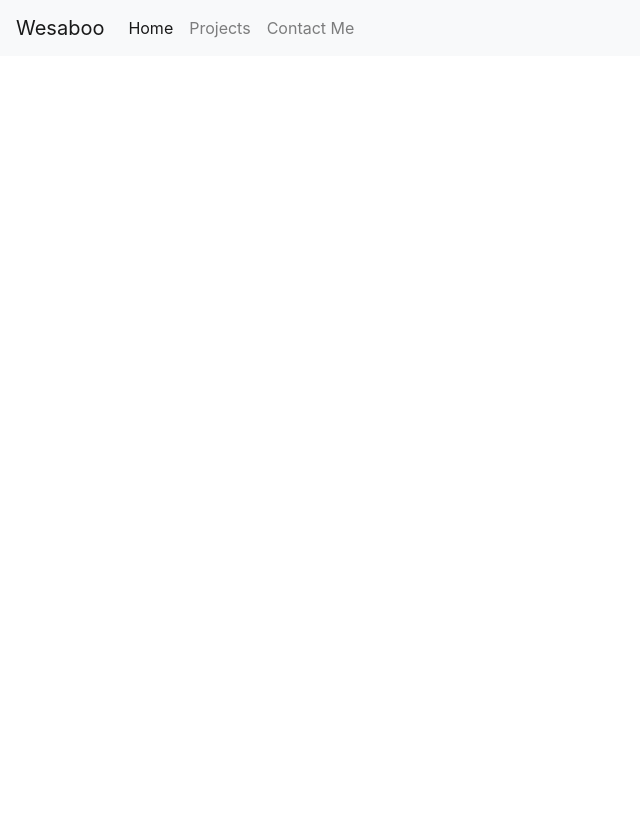
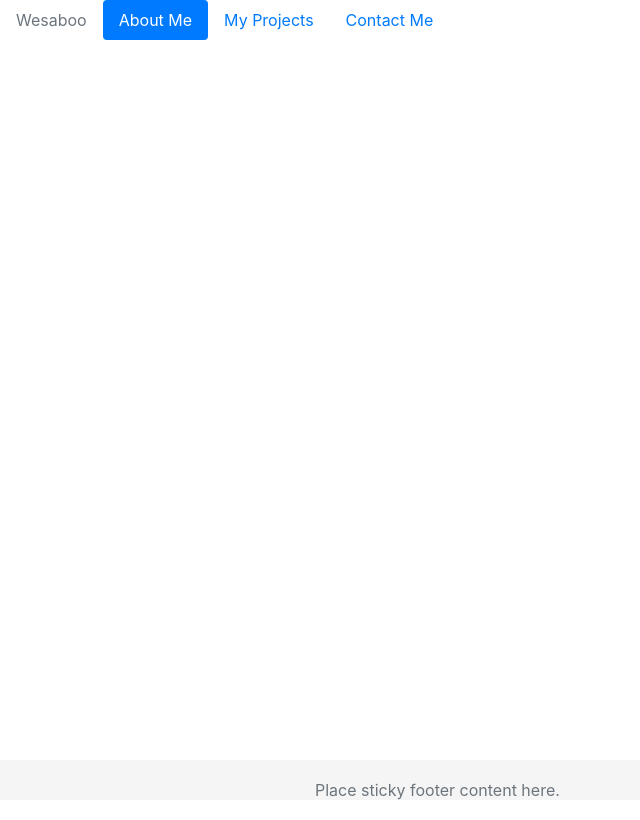
Before and after one commit to WebDevWes/react-portfolio, a React (Create React App) app: page / in a window 1280 px wide. Shown: the whole page, without its empty margins (0-640 px from the left). Built offline with nearby package versions, Linux system fonts and the light colour scheme.

Commit message:
adds footer

```diff
--- a/src/App.js
+++ b/src/App.js
@@ -1,9 +1,13 @@
-import React from 'react';
+import React from "react";
 import NavBar from "./components/NavBar";
+import Footer from "./components/Footer";
 
 function App() {
   return (
-    <NavBar />
+    <div>
+      <NavBar />
+      <Footer />
+    </div>
   );
 }
 
--- /dev/null
+++ b/src/components/Footer.js
@@ -0,0 +1,11 @@
+import React from "react";
+
+export default function Footer() {
+  return (
+    <footer className="footer" style={{position: "absolute", bottom: "0", width: "100%", height: "40px",lineHeight: "60px", backgroundColor: "#f5f5f5"}}>
+      <div className="container" style={{width: "auto", maxWidth: "680px"}}>
+        <span className="text-muted">Place sticky footer content here.</span>
+      </div>
+    </footer>
+  );
+}
--- a/src/components/NavBar.js
+++ b/src/components/NavBar.js
@@ -2,40 +2,32 @@ import React from "react";
 
 export default function NavBar() {
   return (
-    <nav className="navbar navbar-expand-lg navbar-light bg-light">
-      <a className="navbar-brand" href="#">
+    <ul class="nav nav-pills">
+      <li class="nav-item">
+        <a
+          class="nav-link disabled"
+          href="#"
+          tabindex="-1"
+          aria-disabled="true"
+        >
           Wesaboo
         </a>
-      <button
-        className="navbar-toggler"
-        type="button"
-        data-toggle="collapse"
-        data-target="#navbarNav"
-        aria-controls="navbarNav"
-        aria-expanded="false"
-        aria-label="Toggle navigation"
-      >
-        <span className="navbar-toggler-icon"></span>
-      </button>
-      <div className="collapse navbar-collapse" id="navbarNav">
-        <ul className="navbar-nav">
-          <li className="nav-item active">
-            <a className="nav-link" href="#">
-              Home <span className="sr-only">(current)</span>
+      </li>
+      <li class="nav-item">
+        <a class="nav-link active" href="#">
+          About Me
         </a>
       </li>
-          <li className="nav-item">
-            <a className="nav-link" href="#">
-              Projects
+      <li class="nav-item">
+        <a class="nav-link" href="#">
+          My Projects
         </a>
       </li>
-          <li className="nav-item">
-            <a className="nav-link" href="#">
+      <li class="nav-item">
+        <a class="nav-link" href="#">
           Contact Me
         </a>
       </li>
     </ul>
-      </div>
-    </nav>
   );
 }
```
Lines whose indentation alone changed are shown as unchanged.
